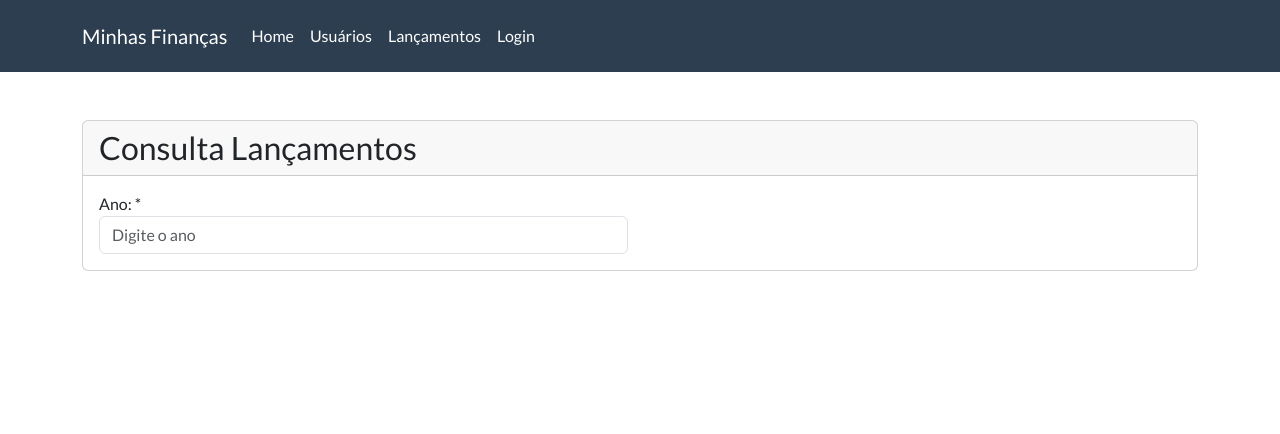
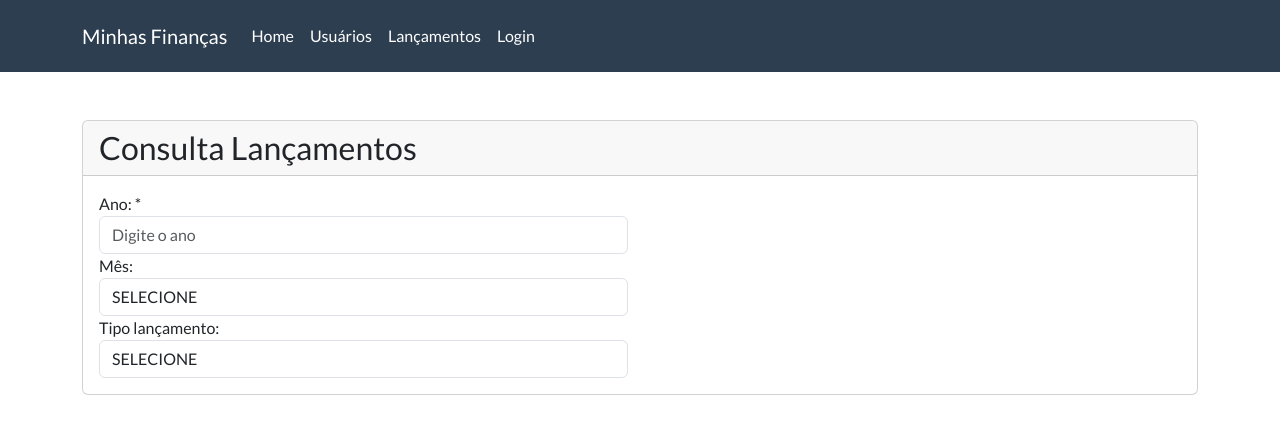
Before and after one commit to wilembergson/minhas-financas-frontend, a React (Create React App) app: page /#/consultaLancamentos in a window 1280 px wide. Shown: the top 434 px of the page. Built offline with nearby package versions, Linux system fonts and the light colour scheme.

Commit message:
Adicionando combobox em lançamentos

```diff
--- /dev/null
+++ b/src/components/SelectMenu.jsx
@@ -0,0 +1,15 @@
+import React from 'react'
+
+export default function SelectMenu(props){
+    const options = props.lista.map((option, index) => {
+        return(
+            <option key={index} value={option.value}> {option.label} </option>
+        )
+    })
+
+    return(
+        <select {...props}>
+            {options}
+        </select>
+    )
+}
--- a/src/views/ConsultaLancamentos.jsx
+++ b/src/views/ConsultaLancamentos.jsx
@@ -2,8 +2,31 @@ import React from 'react'
 import { withRouter } from 'react-router-dom'
 import Card from '../components/Cards'
 import FormGroup from '../components/FormGroup'
+import SelectMenu from '../components/SelectMenu'
 
 function ConsultaLancamentos(){
+    const meses = [
+        {label:'SELECIONE', value: ''},
+        {label:'Janeiro', value: 1},
+        {label:'Fevereiro', value: 2},
+        {label:'Março', value: 3},
+        {label:'Abril', value: 4},
+        {label:'Maio', value: 5},
+        {label:'Junho', value: 6},
+        {label:'Julho', value: 7},
+        {label:'Agosto', value: 8},
+        {label:'Setembro', value: 9},
+        {label:'Outubro', value: 10},
+        {label:'Novembro', value: 11},
+        {label:'Dezembro', value: 12}
+    ]
+
+    const tipos = [
+        {label:'SELECIONE', value: ''},
+        {label:'Despesa', value: 'DESPESA'},
+        {label:'Receita', value: 'RECEITA'}
+    ]
+
     return(
         <Card title="Consulta Lançamentos">
             <div className="row">
@@ -11,13 +34,19 @@ function ConsultaLancamentos(){
                     <div className="bs-component">
                         <FormGroup htmlFor="inputAno" label="Ano: *">
                             <input type="text"
-                                    class="form-control"
+                                    className="form-control"
                                     id="inputAno"
                                     aria-describedby="emailHelp"
                                     placeholder="Digite o ano" />
                         </FormGroup>
 
+                        <FormGroup htmlFor="inputMes" label="Mês: ">
+                            <SelectMenu id="inputMes" className="form-control" lista={meses}/>
+                        </FormGroup>
 
+                        <FormGroup htmlFor="inputTipo" label="Tipo lançamento: ">
+                            <SelectMenu id="inputTipo" className="form-control" lista={tipos}/>
+                        </FormGroup>
                     </div>
                 </div>
             </div>
```
